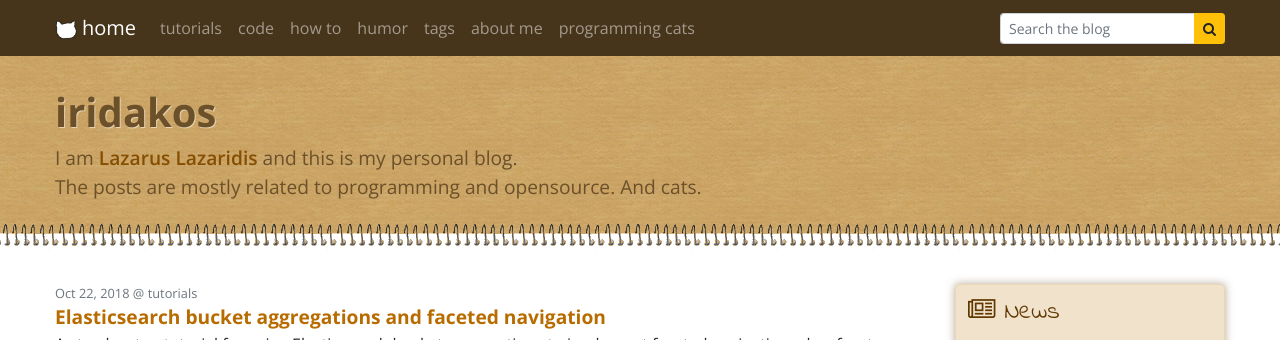
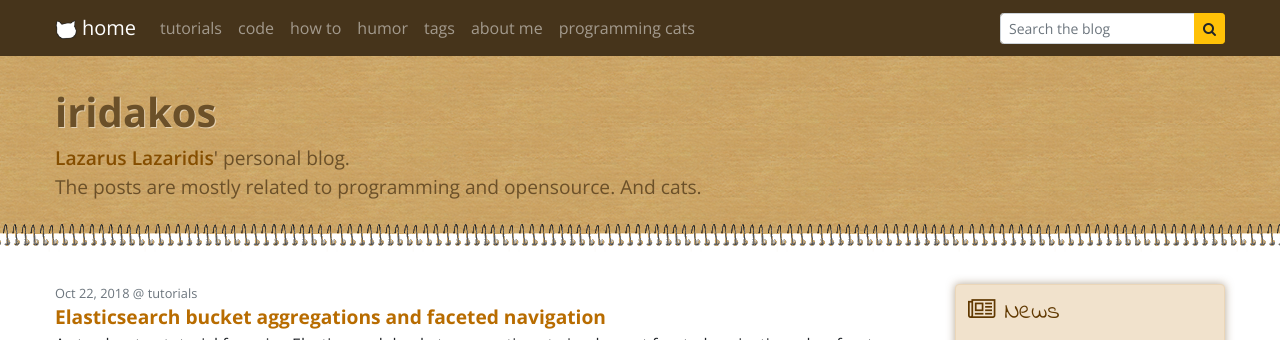
Before and after one commit to iridakos/iridakos.github.io, a Jekyll site: the page built from index.html, in a window 1280 px wide. Shown: the top 340 px of the page. Built offline with Jekyll 4.4.1, drawn with Linux system fonts in a browser that asks for light colours; nearby versions of some CDN libraries; the list of posts is cut into pages by our own code; comment, search, counter and statistics services are not loaded.

Commit message:
Update literals

```diff
--- a/index.html
+++ b/index.html
@@ -6,7 +6,7 @@ image: "https://iridakos.com/assets/images/irida-favicon.png"
 comments: false
 is_home: true
 menu_title: iridakos
-subtitle: I am <a href="/about/">Lazarus Lazaridis</a> and this is my personal blog.<br> The posts are mostly related to programming and opensource. And cats.
+subtitle: <a href="/about/">Lazarus Lazaridis</a>' personal blog.<br> The posts are mostly related to programming and opensource. And cats.
 description: Personal blog of Lazarus Lazaridis with programming tutorials, tips and open source related posts.
 ---
 
```
